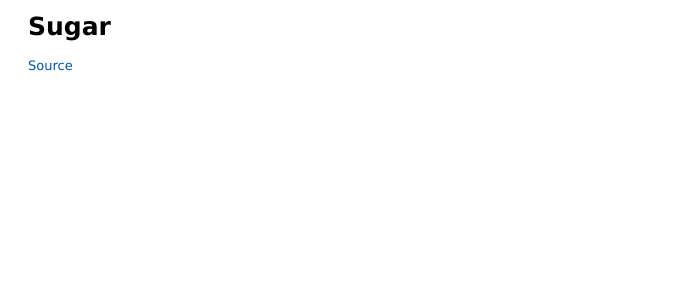
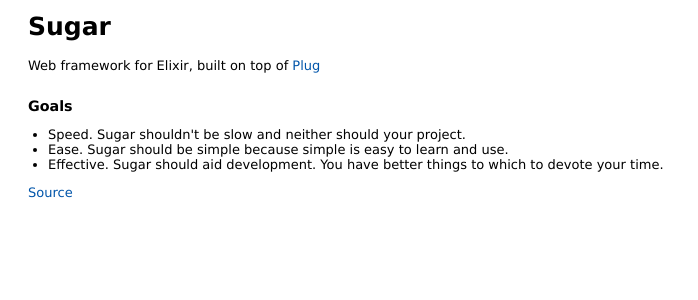
Before and after one commit to sugar-framework/sugar-framework.github.io, a Jekyll site: the page docs/Sugar.html, which Jekyll copies as it is, in a window 1280 px wide. Shown: the top 300 px of the page, without its empty margins (0-698 px from the left). Built offline with Jekyll 4.4.1, drawn with Linux system fonts in a browser that asks for light colours; Markdown is read by kramdown in place of the engine named in the settings.

Commit message:
adding info about sugar

```diff
--- a/docs/Sugar.html
+++ b/docs/Sugar.html
@@ -26,6 +26,19 @@
       </h1>
 
 
+        <div id="moduledoc" class="docstring">
+          <p>Web framework for Elixir, built on top of <a href="https://github.com/elixir-lang/plug">Plug</a></p>
+
+<h2>Goals</h2>
+
+<ul>
+<li>Speed. Sugar shouldn&#39;t be slow and neither should your project.</li>
+<li>Ease. Sugar should be simple because simple is easy to learn and use.</li>
+<li>Effective. Sugar should aid development. You have better things to which to devote your time.</li>
+</ul>
+
+        </div>
+
 
 
         <a href="https://github.com/sugar-framework/sugar/blob/master/lib/sugar.ex#L1" target="_blank" class="view_source">Source</a>
--- a/docs/overview.html
+++ b/docs/overview.html
@@ -34,6 +34,9 @@
 </tr>
 <tr>
   <td class="summary_signature"><a href="Sugar.html">Sugar</a></td>
+
+    <td class="summary_synopsis"><p>Web framework for Elixir, built on top of <a href="https://github.com/elixir-lang/plug">Plug</a></p>
+</td>
 
 </tr>
 <tr>
```
